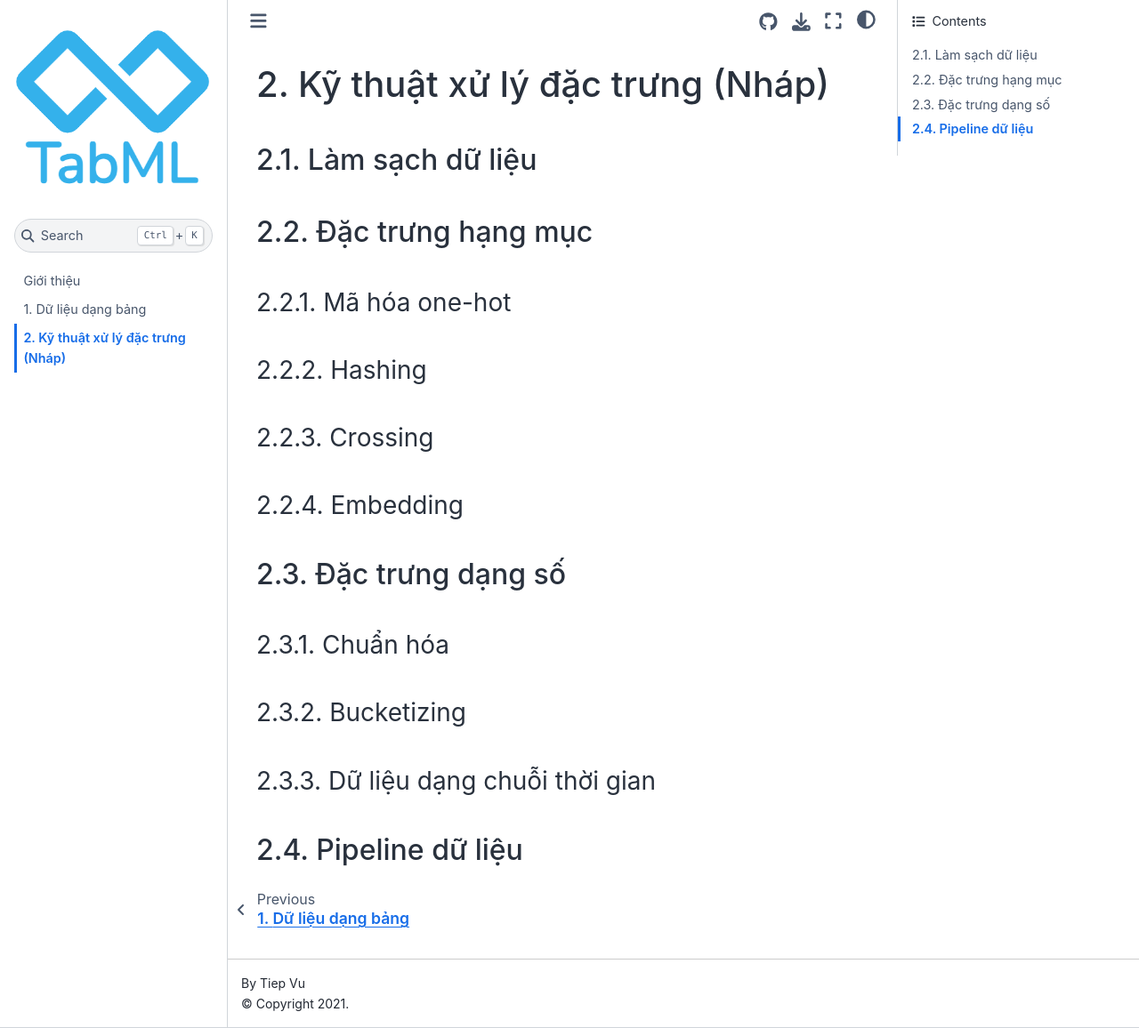
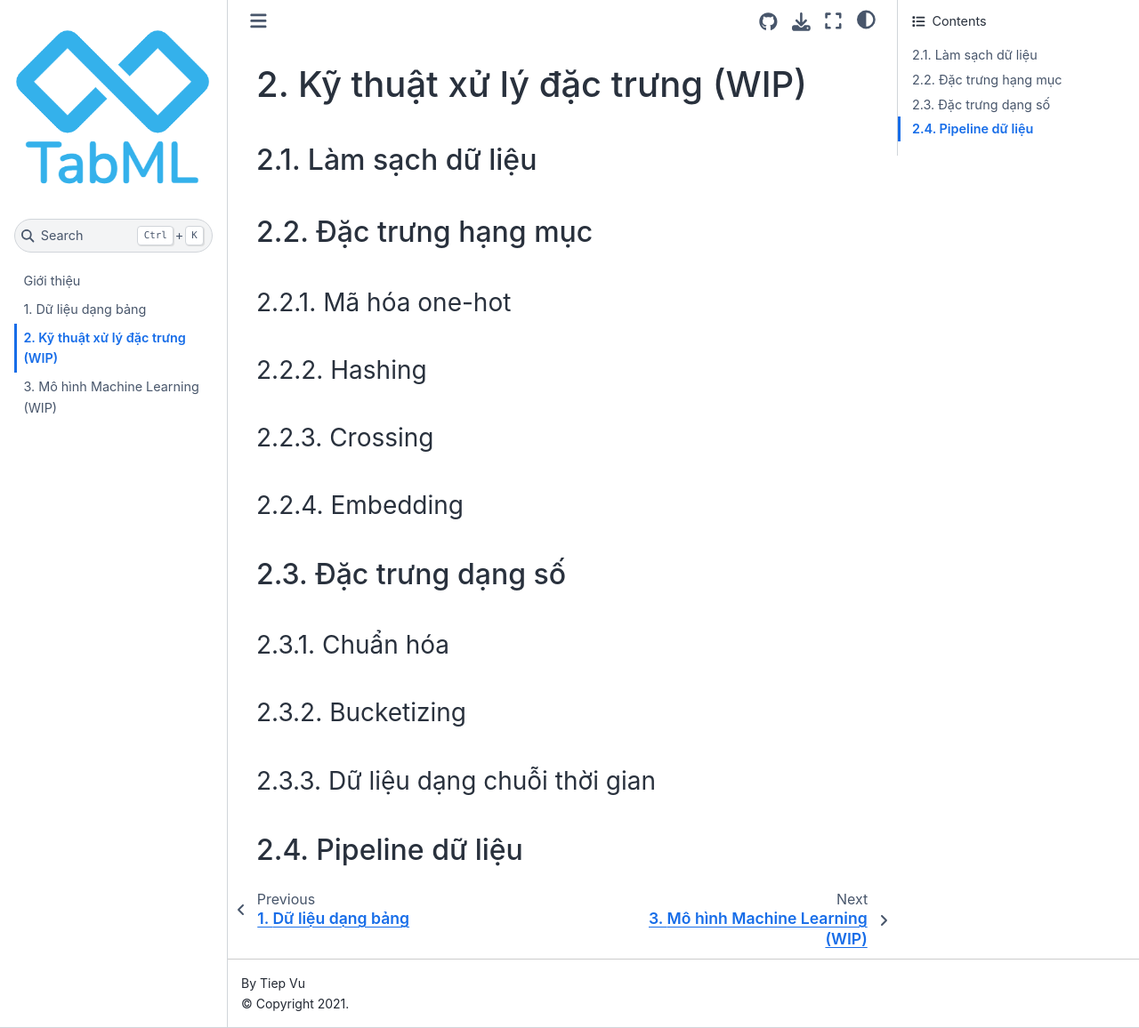
Before and after one commit to tiepvupsu/tabml_book, a Jupyter Book: the page built from ch_feature_engineering/index.md, in a window 1280 px wide and 1156 px high. Shown: the whole window at 89% size. Built offline with Jupyter Book 1.0.4 settings and Sphinx 7.4.7 and the Sphinx Book theme 1.1.4, drawn with Linux system fonts in a browser that asks for light colours.

Commit message:
Toc2 (#9)
* open two chapters

* Nháp -> WIP

* open models

```diff
--- a/_toc.yml
+++ b/_toc.yml
@@ -4,7 +4,7 @@
   numbered: true
 - file: ch_tabular_data/index
 - file: ch_feature_engineering/index
-# - file: ch_models/index
+- file: ch_models/index
 # - file: ch_recommendation_systems/index
 # - file: ch_ranking_systems/index
 # - file: titanic
--- a/ch_feature_engineering/index.md
+++ b/ch_feature_engineering/index.md
@@ -1,4 +1,4 @@
-# Kỹ thuật xử lý đặc trưng (Nháp)
+# Kỹ thuật xử lý đặc trưng (WIP)
 
 ## Làm sạch dữ liệu
 
--- a/ch_models/index.md
+++ b/ch_models/index.md
@@ -1,4 +1,4 @@
-# Mô hình Machine Learning
+# Mô hình Machine Learning (WIP)
 
 ## Các mô hình dạng Decision Tree
 
```
